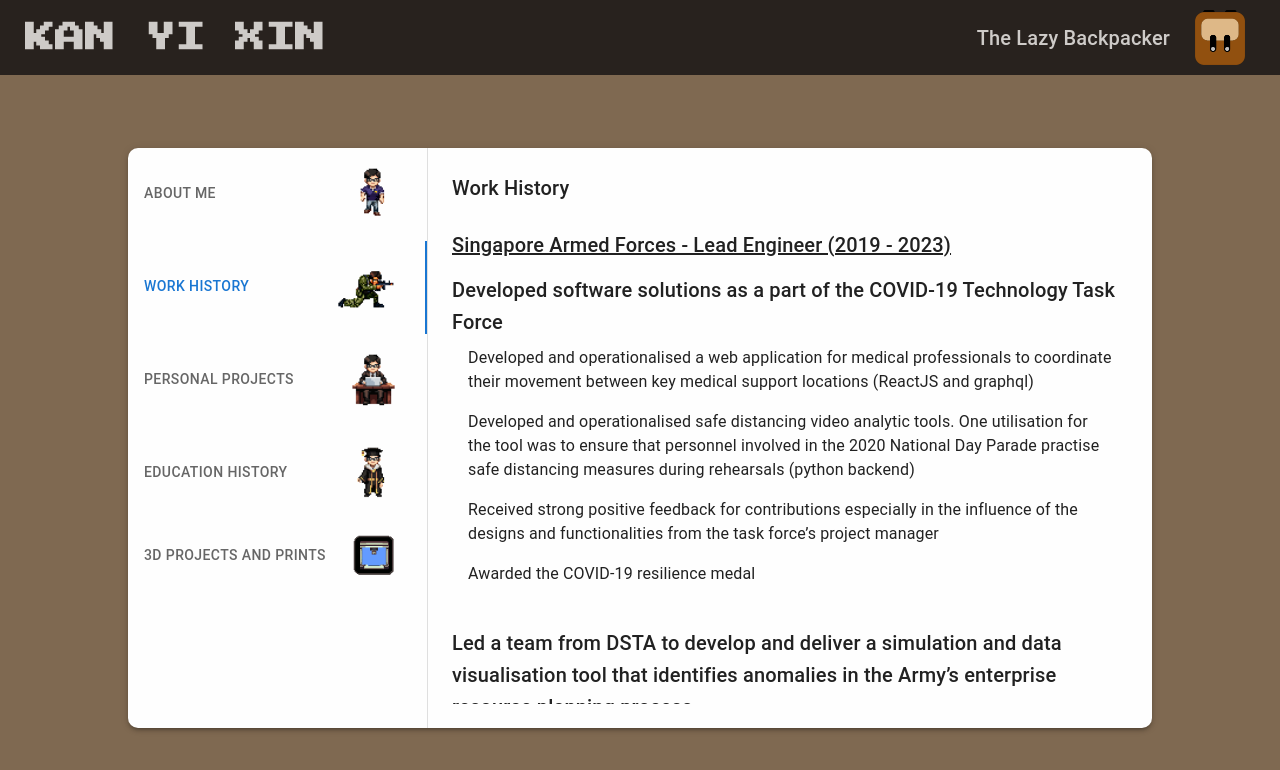
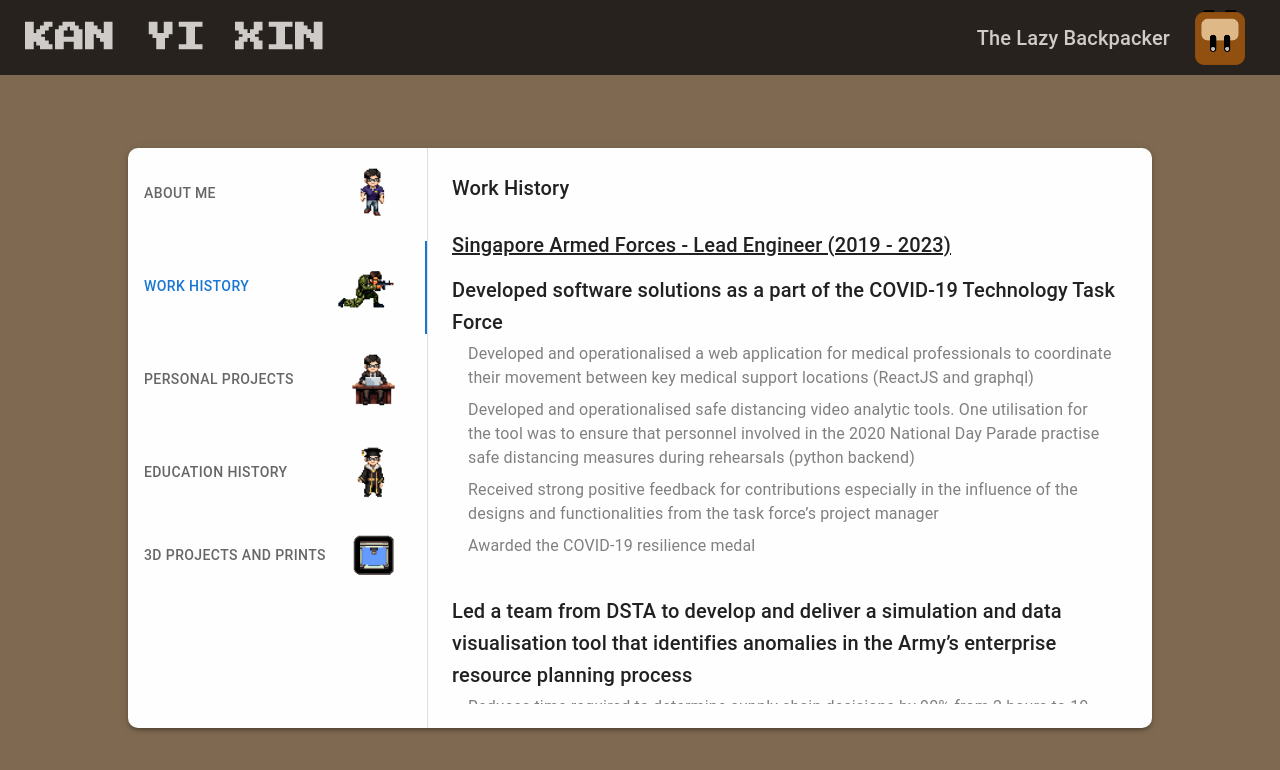
Before and after one commit to kanyx96/portfolio_v2, a Next.js app: page / in a window 1280 px wide. Both pictures are taken after a click on the tab "WORK HISTORY". Shown: the top 770 px of the page. Built offline with nearby package versions, Linux system fonts and the light colour scheme.

Commit message:
updated aboutMe and workhistory

```diff
--- a/src/components/aboutMe.tsx
+++ b/src/components/aboutMe.tsx
@@ -43,12 +43,6 @@ export function About_Me() {
               </ListItem>
             </List>
           </Box>
-          <Typography variant='body1'>
-            Driven and passionate software developer. Outspoken, creative and
-            fearless in generating innovative ideas and thinking outside the
-            box. Able to work well in group projects with good people’s skills.
-            Fast learner with competence in multiple languages.
-          </Typography>
         </Box>
       </Grid2>
       <Grid2 size={4}>
--- a/src/components/workHistory.tsx
+++ b/src/components/workHistory.tsx
@@ -19,20 +19,20 @@ export function Work_History() {
       >
         Singapore Armed Forces - Lead Engineer (2019 - 2023)
       </Typography>
-      <List sx={{ paddingBottom: "25px" }}>
+      <List sx={{ paddingBottom: "25px" }} dense>
         <Typography variant='h6' component='div'>
           Developed software solutions as a part of the COVID-19 Technology Task
           Force
         </Typography>
         <ListItem>
-          <Typography variant='body1'>
+          <Typography variant='body1' color="gray">
             Developed and operationalised a web application for medical
             professionals to coordinate their movement between key medical
             support locations (ReactJS and graphql)
           </Typography>
         </ListItem>
         <ListItem>
-          <Typography variant='body1'>
+          <Typography variant='body1' color="gray">
             Developed and operationalised safe distancing video analytic tools.
             One utilisation for the tool was to ensure that personnel involved
             in the 2020 National Day Parade practise safe distancing measures
@@ -40,113 +40,113 @@ export function Work_History() {
           </Typography>
         </ListItem>
         <ListItem>
-          <Typography variant='body1'>
+          <Typography variant='body1' color="gray">
             Received strong positive feedback for contributions especially in
             the influence of the designs and functionalities from the task
             force’s project manager
           </Typography>
         </ListItem>
         <ListItem>
-          <Typography variant='body1'>
+          <Typography variant='body1' color="gray">
             Awarded the COVID-19 resilience medal
           </Typography>
         </ListItem>
       </List>
-      <List sx={{ paddingBottom: "25px" }}>
+      <List sx={{ paddingBottom: "25px" }} dense>
         <Typography variant='h6' component='div'>
           Led a team from DSTA to develop and deliver a simulation and data
           visualisation tool that identifies anomalies in the Army’s enterprise
           resource planning process
         </Typography>
         <ListItem>
-          <Typography variant='body1'>
+          <Typography variant='body1' color="gray">
             Reduces time required to determine supply chain decisions by 90%
             from 2 hours to 10 minutes
           </Typography>
         </ListItem>
         <ListItem>
-          <Typography variant='body1'>
+          <Typography variant='body1' color="gray">
             Developed a software tool using Visual Basic for use within the Army
             for data extraction
           </Typography>
         </ListItem>
         <ListItem>
-          <Typography variant='body1'>
+          <Typography variant='body1' color="gray">
             The application reads and translates operation data into engineering
             data such as Mean Time Before Failure and Component Repair Time etc
             to be used in a Monte Carlo simulation
           </Typography>
         </ListItem>
         <ListItem>
-          <Typography variant='body1'>
+          <Typography variant='body1' color="gray">
             Runs on Visual Basic, .NET framework, utilises multi-threading and
             displays the output on powerBI for overall fleet health
           </Typography>
         </ListItem>
       </List>
-      <List sx={{ paddingBottom: "25px" }}>
+      <List sx={{ paddingBottom: "25px" }} dense>
         <Typography variant='h6' component='div'>
           Programmed and developed the front-end user interface that digitalized
           legacy tanks bought by the Army in the 1990s to 2000s for data
           collection and data analysis
         </Typography>
         <ListItem>
-          <Typography variant='body1'>
+          <Typography variant='body1' color="gray">
             logs data collected from the sensors in the tanks and significantly
             improved efficiency by saving man-hours and human error in data
             entry
           </Typography>
         </ListItem>
         <ListItem>
-          <Typography variant='body1'>
+          <Typography variant='body1' color="gray">
             Half an hour of man-hour is saved per day per vehicle
           </Typography>
         </ListItem>
       </List>
-      <List sx={{ paddingBottom: "25px" }}>
+      <List sx={{ paddingBottom: "25px" }} dense>
         <Typography variant='h6' component='div'>
           Provided engineering and design expertise to influence the development
           of the user interface of the Hunter tank
         </Typography>
         <ListItem>
-          <Typography variant='body1'>
+          <Typography variant='body1' color="gray">
             Improve user friendliness and enhance capabilities for the operators
           </Typography>
         </ListItem>
         <ListItem>
-          <Typography variant='body1'>
+          <Typography variant='body1' color="gray">
             E.g. setting warning limits and placement of features
           </Typography>
         </ListItem>
       </List>
-      <List sx={{ paddingBottom: "25px" }}>
+      <List sx={{ paddingBottom: "25px" }} dense>
         <Typography variant='h6' component='div'>
           Identified key flaws in the software of a legacy tank
         </Typography>
         <ListItem>
-          <Typography variant='body1'>
+          <Typography variant='body1' color="gray">
             Worked with an overseas original equipment manufacturer to resolve
             said issue
           </Typography>
         </ListItem>
         <ListItem>
-          <Typography variant='body1'>
+          <Typography variant='body1' color="gray">
             preventing equipment damage of $215,000 per vehicle
           </Typography>
         </ListItem>
       </List>
-      <List sx={{ paddingBottom: "25px" }}>
+      <List sx={{ paddingBottom: "25px" }} dense>
         <Typography variant='h6' component='div'>
           Programmed and developed a hand-over and take-over of equipment web
           application for the Army’s construction equipment
         </Typography>
         <ListItem>
-          <Typography variant='body1'>
+          <Typography variant='body1' color="gray">
             E.g. forklifts, bulldozer, dump truck etc.
           </Typography>
         </ListItem>
         <ListItem>
-          <Typography variant='body1'>
+          <Typography variant='body1'color="gray" >
             Programmed using the LAMP (Linux, Apache, MySql and PHP) Stack
           </Typography>
         </ListItem>
```
